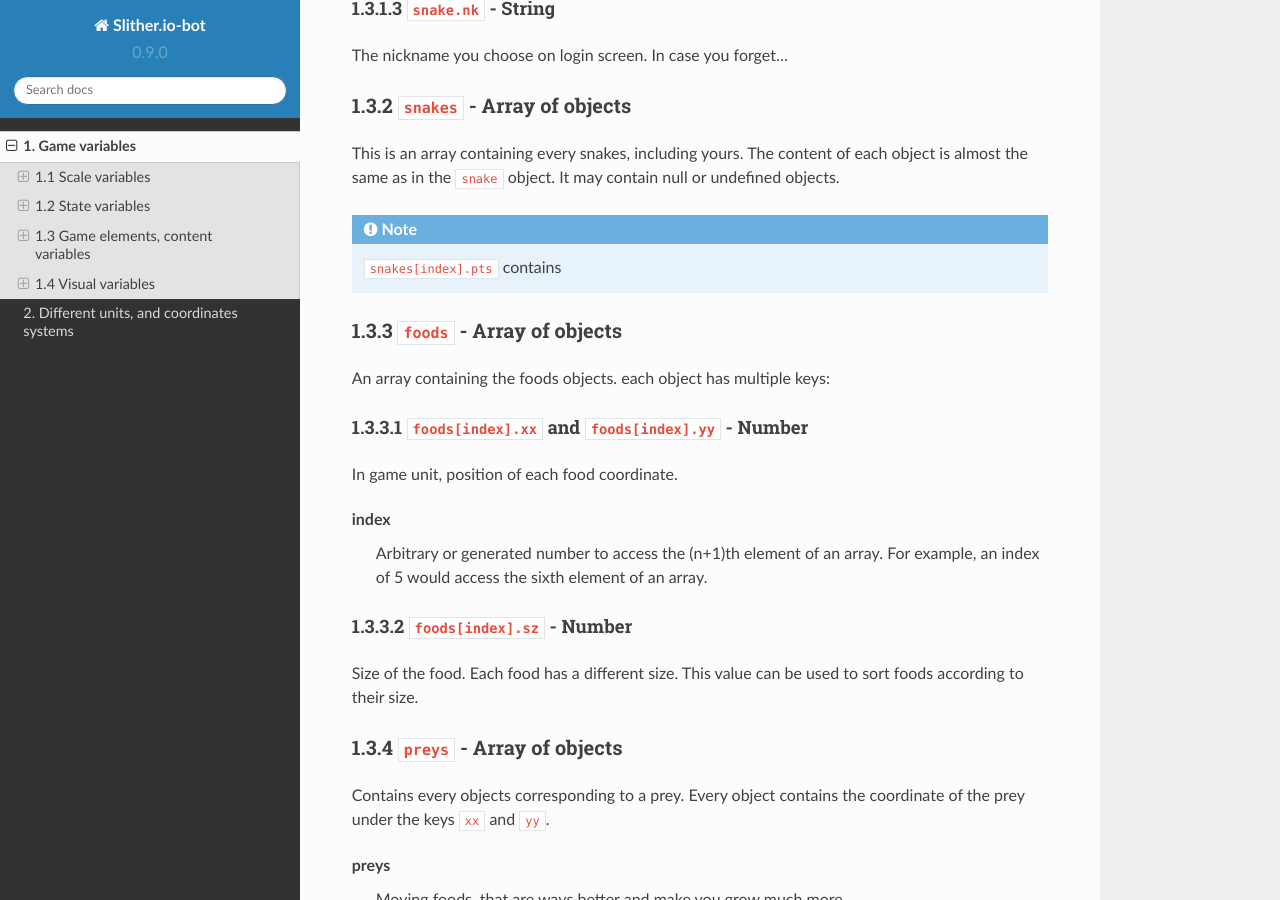
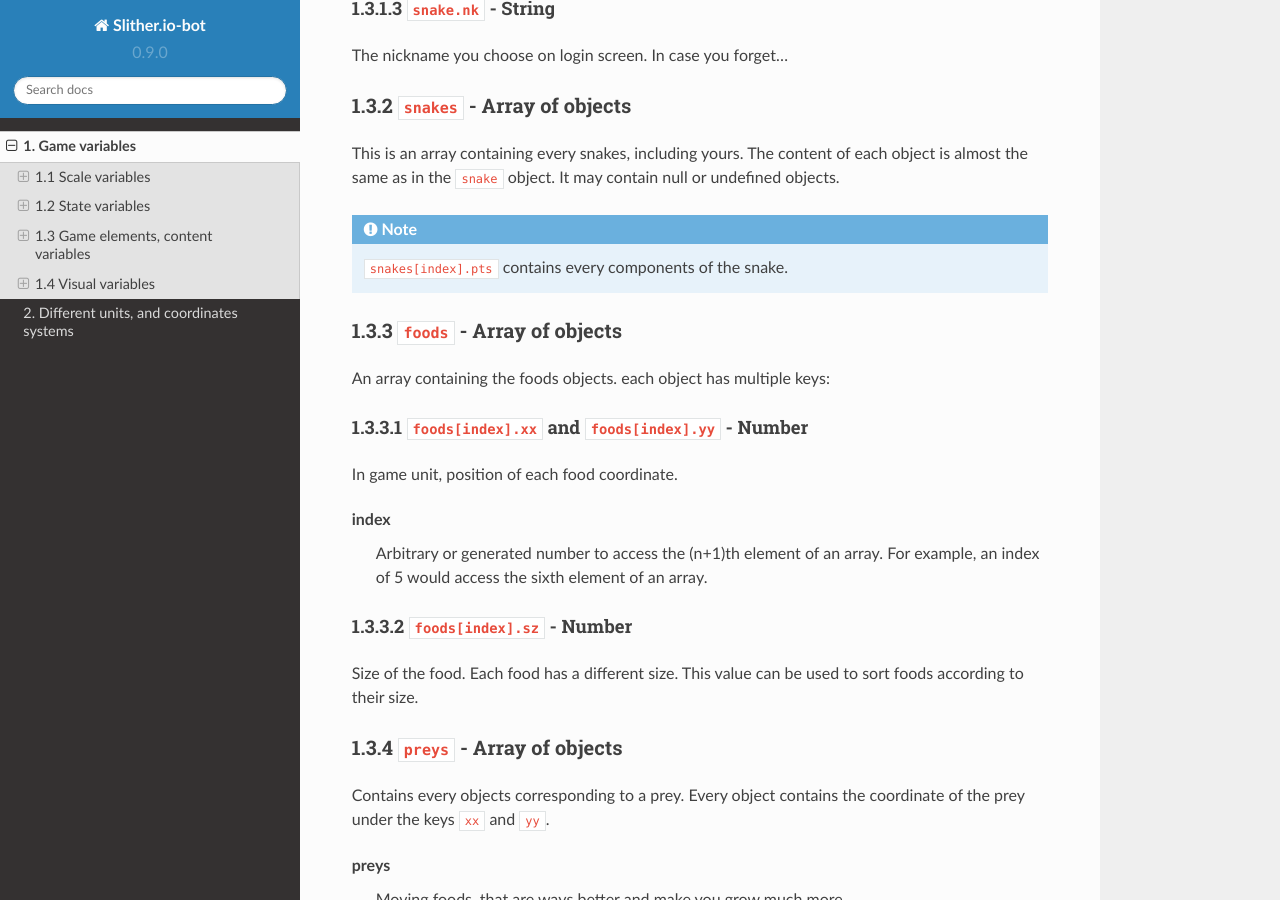
Before and after one commit to ermiyaeskandary/Slither.io-bot, a Sphinx documentation site: the page built from docs/game-variables.rst, in a window 1280 px wide and 900 px high, scrolled down 1474 px. Built offline with Sphinx 7.4.7 and the Read the Docs theme 2.0.0, drawn with Linux system fonts in a browser that asks for light colours.

Commit message:
Forgot to finish the sentence :-P

```diff
--- a/docs/game-variables.rst
+++ b/docs/game-variables.rst
@@ -63,7 +63,7 @@
 This is an array containing every snakes, including yours. The content of each object is almost the same as in the ``snake`` object.
 It may contain null or undefined objects.
 
-.. note:: ``snakes[index].pts`` contains
+.. note:: ``snakes[index].pts`` contains every components of the snake.
 
 1.3.3 ``foods`` - Array of objects
 ----------------------------------
```
